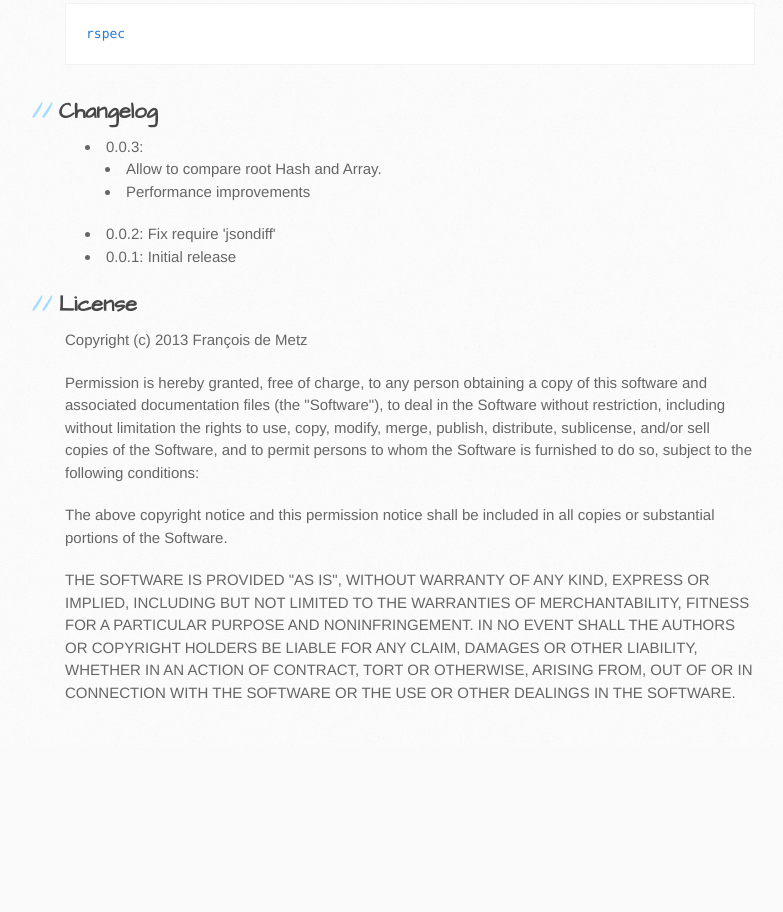
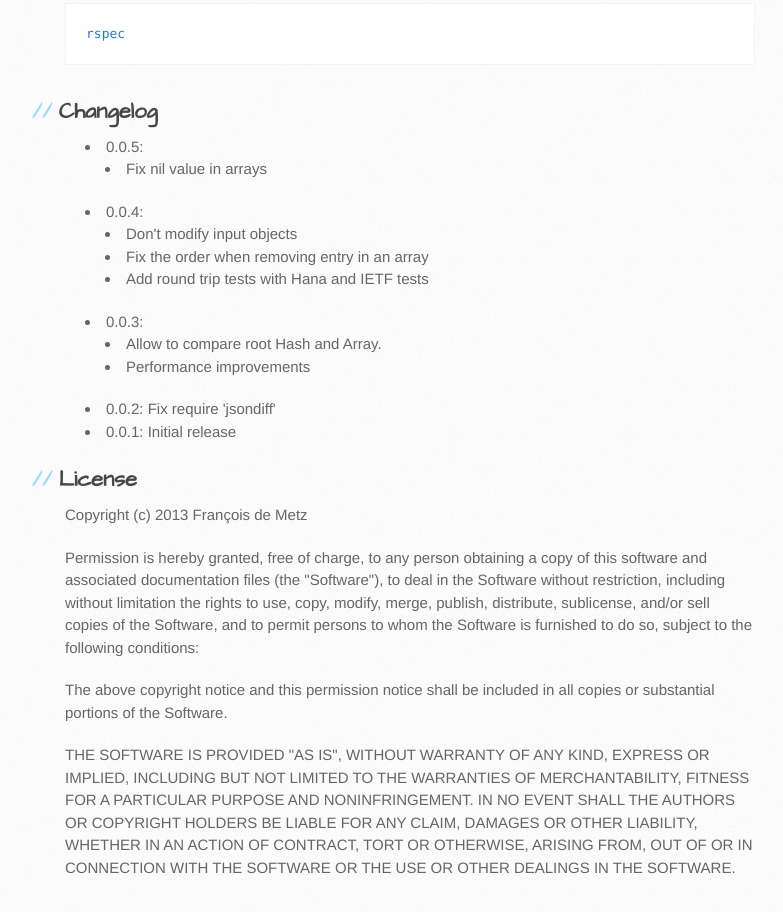
Before and after one commit to francois2metz/jsondiff, a plain HTML site: page index.html in a window 1280 px wide. Shown: the part 856-1768 px from the top of the page, without its empty margins (105-888 px from the left). Before the commit the page ends 1603 px from the top, so only its background shows below. Drawn offline with Linux system fonts and the light colour scheme.

```diff
--- a/index.html
+++ b/index.html
@@ -59,6 +59,20 @@
 <h2>Changelog</h2>
 
 <ul>
+<li>0.0.5:
+
+<ul>
+<li>Fix nil value in arrays</li>
+</ul>
+</li>
+<li>0.0.4:
+
+<ul>
+<li>Don't modify input objects</li>
+<li>Fix the order when removing entry in an array</li>
+<li>Add round trip tests with Hana and IETF tests</li>
+</ul>
+</li>
 <li>0.0.3:
 
 <ul>
```
Also changed, not shown: params.json (+1 -1 lines).
